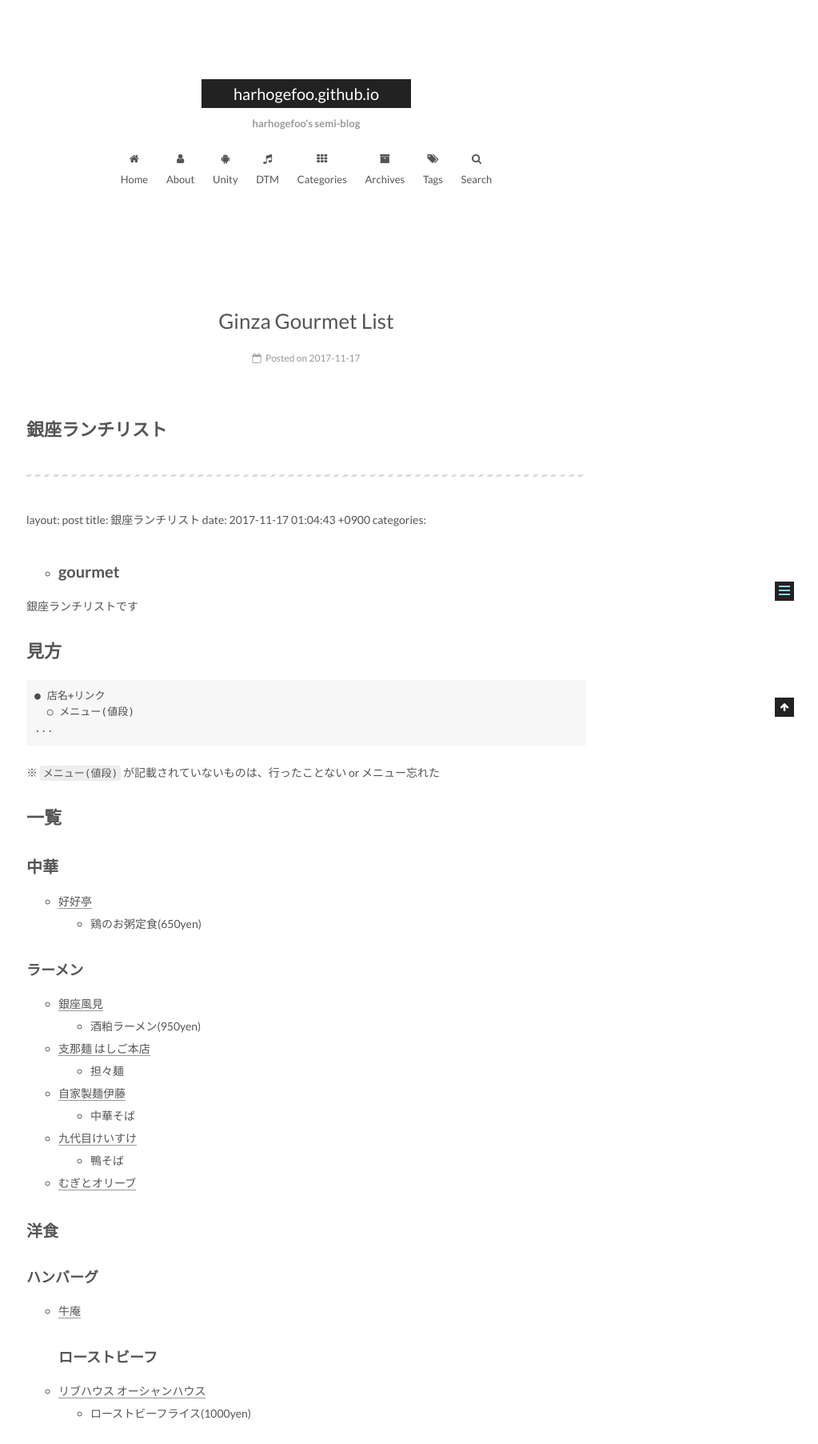
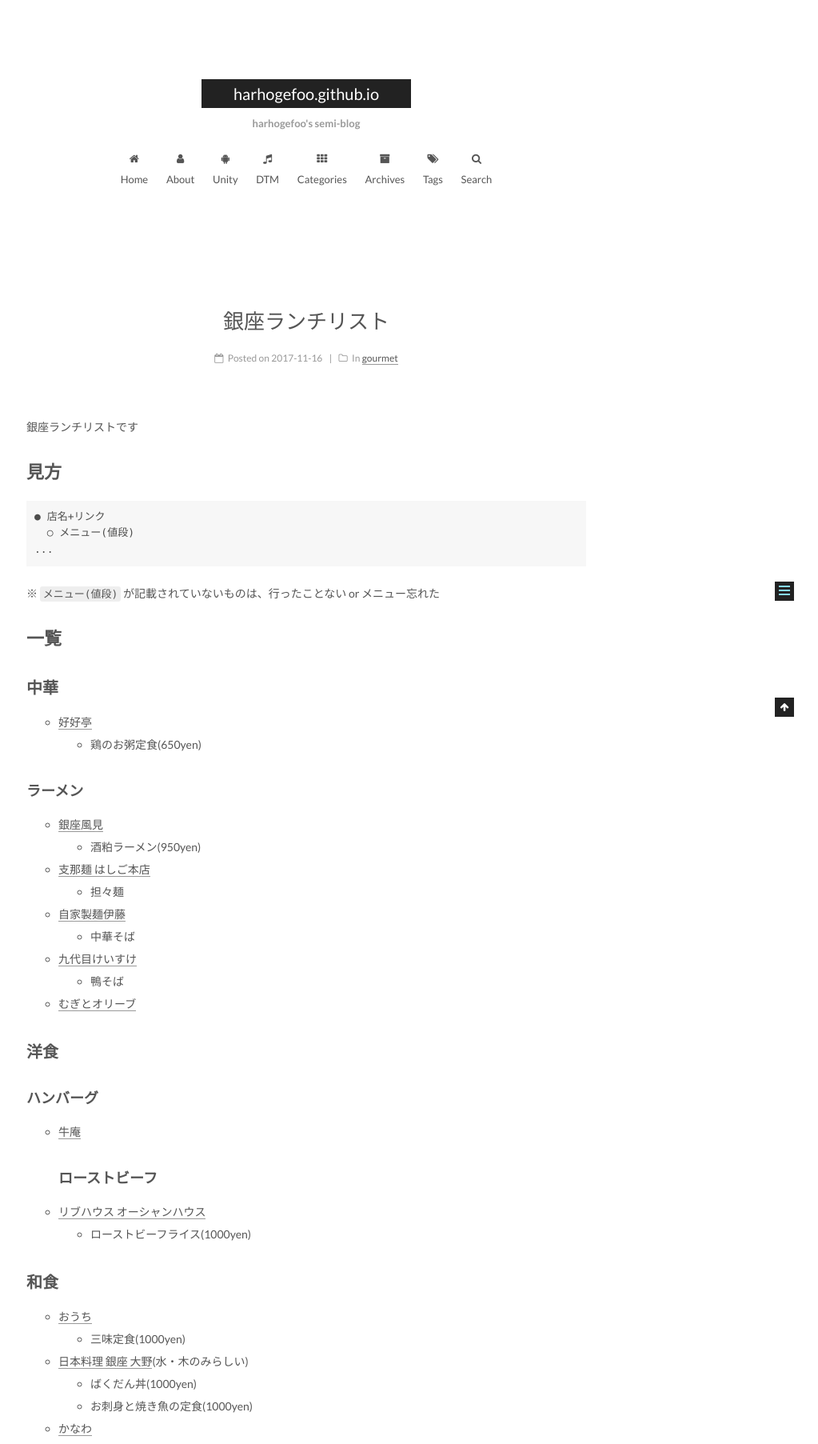
Before and after one commit to harhogefoo/harhogefoo.github.io, a Jekyll site: the page built from _posts/2017-11-17-GINZA-gourmet-list.md, in a window 1280 px wide, cut to the strip 104-1909 px from the top of the page. Shown: the whole strip at 80% size, without its empty margins (257-1280 px from the left). Built offline with Jekyll 4.4.1, drawn with Linux system fonts in a browser that asks for light colours.

Commit message:
Update 2017-11-17-GINZA-gourmet-list.md

```diff
--- a/_posts/2017-11-17-GINZA-gourmet-list.md
+++ b/_posts/2017-11-17-GINZA-gourmet-list.md
@@ -1,6 +1,3 @@
-銀座ランチリスト
-==
-
 ---
 layout: post
 title: 銀座ランチリスト
```
